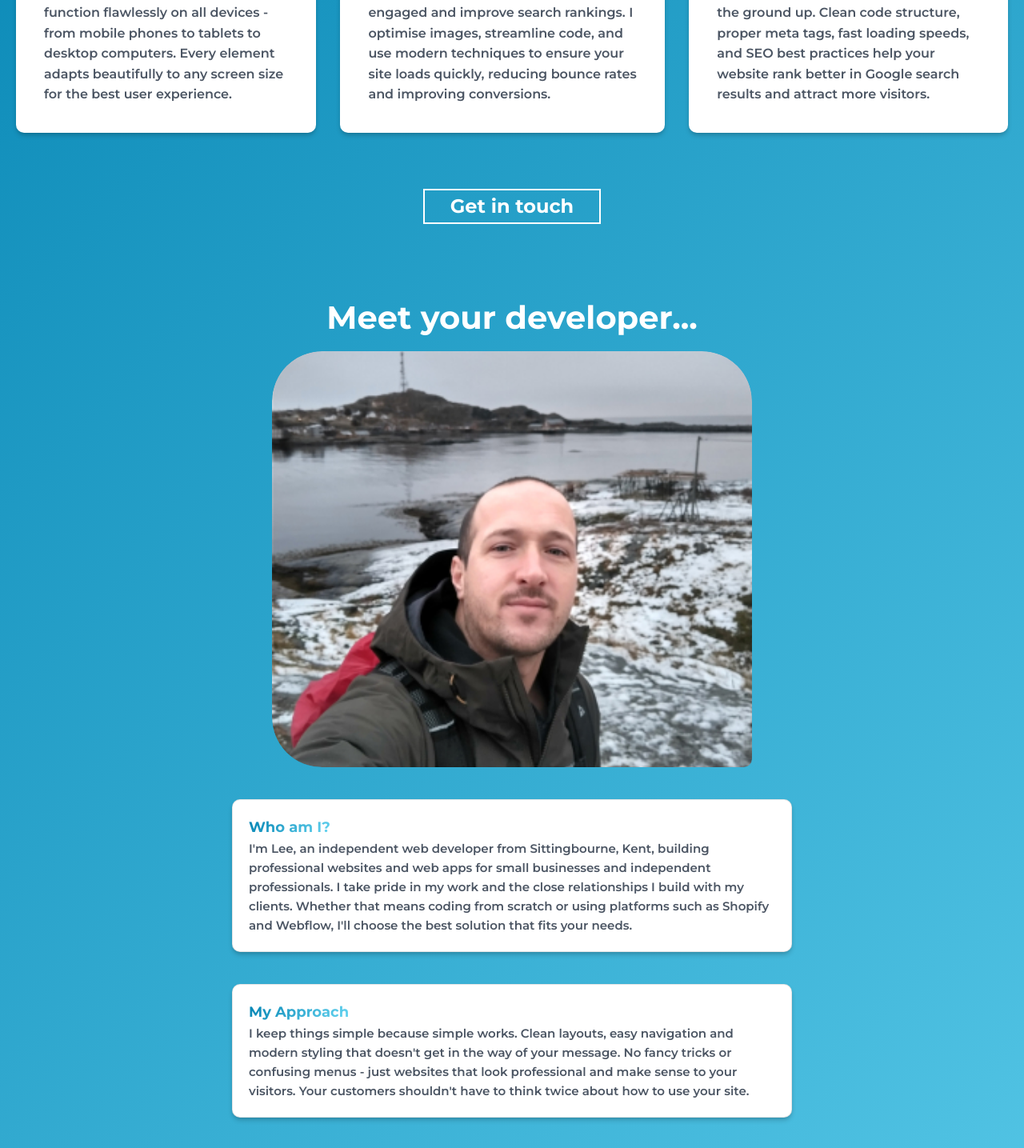
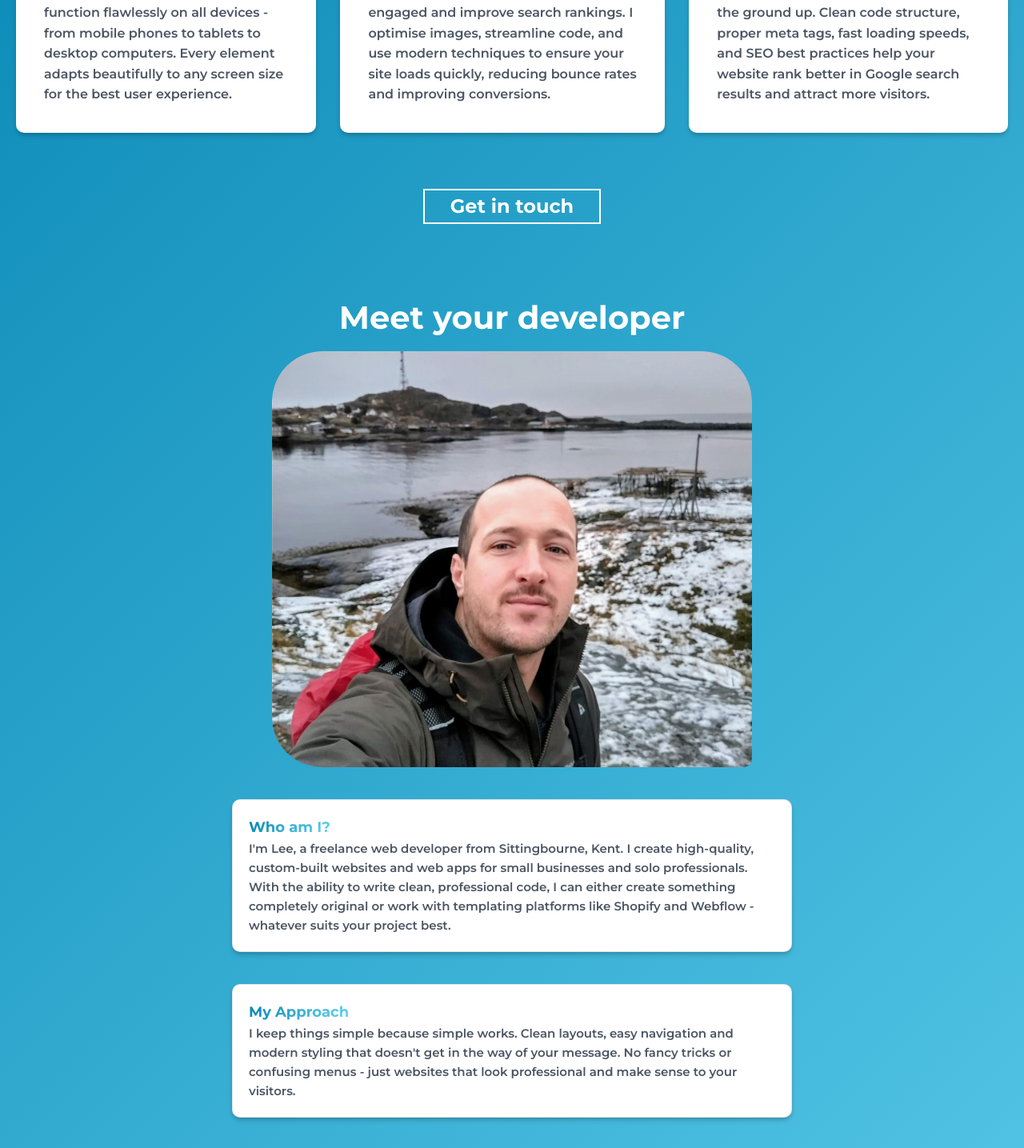
Before and after one commit to Charlton305/portfolio, a React (Vite) app: page / in a window 1280 px wide. Shown: the part 1330-2765 px from the top of the page at 80% size. Built offline with nearby package versions, Linux system fonts and the light colour scheme.

Commit message:
Add scroll reveal to primary text

```diff
--- a/src/assets/styles/components/_about-me.scss
+++ b/src/assets/styles/components/_about-me.scss
@@ -146,7 +146,6 @@
 
 .meet-your-dev--desktop {
   margin: 0 0 1rem;
-  font-size: 4rem;
 
   @media (max-width: 1280px) {
     display: none;
--- a/src/components/AboutMe.jsx
+++ b/src/components/AboutMe.jsx
@@ -1,153 +1,124 @@
-import { useEffect } from "react"
-import photo from "../assets/images/Photo-of-me-in-norway.jpg"
-import logo from "../assets/images/logo.svg"
+import { useEffect } from 'react'
+import photo from '../assets/images/me-in-norway.jpg'
+import logo from '../assets/images/logo.svg'
 
-import { MonitorSmartphone, Zap, SearchCheck } from "lucide-react"
+import { MonitorSmartphone, Zap, SearchCheck } from 'lucide-react'
 
 const AboutMe = () => {
   useEffect(() => {
-    const button = document.querySelector(".get-in-touch-button")
+    const button = document.querySelector('.get-in-touch-button')
 
     const handleMouseEnter = () => {
-      button.querySelector(".white-background").style.width = "100%"
+      button.querySelector('.white-background').style.width = '100%'
     }
 
     const handleMouseLeave = () => {
-      button.querySelector(".white-background").style.width = "0"
+      button.querySelector('.white-background').style.width = '0'
     }
 
-    button.addEventListener("mouseenter", handleMouseEnter)
-    button.addEventListener("mouseleave", handleMouseLeave)
+    button.addEventListener('mouseenter', handleMouseEnter)
+    button.addEventListener('mouseleave', handleMouseLeave)
 
     // Cleanup function
     return () => {
-      button.removeEventListener("mouseenter", handleMouseEnter)
-      button.removeEventListener("mouseleave", handleMouseLeave)
+      button.removeEventListener('mouseenter', handleMouseEnter)
+      button.removeEventListener('mouseleave', handleMouseLeave)
     }
   }, [])
 
   return (
-    <div className="about-me" id="about">
-      <h2 className="about-me__heading">
-        PROFESSIONAL WEBSITES WITH A PERSONAL TOUCH
-      </h2>
-      <p className="about-me__subheading">
-        I design and build professional, attractive websites
-        that help your business grow. I handle all the technical decisions
-        whilst working closely with my clients, allowing as much or as little
-        input as needed to achieve a truly personal experience...
+    <div className='about-me' id='about'>
+      <h2 className='about-me__heading'>PROFESSIONAL WEBSITES WITH A PERSONAL TOUCH</h2>
+      <p className='about-me__subheading'>
+        I design and build professional, attractive websites that help your business grow. I handle all the technical
+        decisions whilst working closely with my clients, allowing as much or as little input as needed to achieve a
+        truly personal experience...
       </p>
 
-      <div className="about-me__info-container">
-        <div className="about-me__info-box info-box-1">
-          <MonitorSmartphone className="about-me__icon" size={50} />
-          <h3 className="">FULLY RESPONSIVE</h3>
+      <div className='about-me__info-container'>
+        <div className='about-me__info-box info-box-1'>
+          <MonitorSmartphone className='about-me__icon' size={50} />
+          <h3 className=''>FULLY RESPONSIVE</h3>
           <p>
-            Your website will look perfect and function flawlessly on all
-            devices - from mobile phones to tablets to desktop computers. Every
-            element adapts beautifully to any screen size for the best user
-            experience.
+            Your website will look perfect and function flawlessly on all devices - from mobile phones to tablets to
+            desktop computers. Every element adapts beautifully to any screen size for the best user experience.
           </p>
         </div>
-        <div className="about-me__info-box info-box-2">
-          <Zap className="about-me__icon" size={50} />
-          <h3 className="">LIGHTNING-FAST LOADING</h3>
+        <div className='about-me__info-box info-box-2'>
+          <Zap className='about-me__icon' size={50} />
+          <h3 className=''>LIGHTNING-FAST LOADING</h3>
           <p>
-            Fast-loading websites keep visitors engaged and improve search
-            rankings. I optimise images, streamline code, and use modern
-            techniques to ensure your site loads quickly, reducing bounce rates
-            and improving conversions.
+            Fast-loading websites keep visitors engaged and improve search rankings. I optimise images, streamline code,
+            and use modern techniques to ensure your site loads quickly, reducing bounce rates and improving
+            conversions.
           </p>
         </div>
-        <div className="about-me__info-box info-box-3">
-          <SearchCheck className="about-me__icon" size={50} />
-          <h3 className="">SEO OPTIMISED</h3>
+        <div className='about-me__info-box info-box-3'>
+          <SearchCheck className='about-me__icon' size={50} />
+          <h3 className=''>SEO OPTIMISED</h3>
           <p>
-            Built with search engines in mind from the ground up. Clean code
-            structure, proper meta tags, fast loading speeds, and SEO best
-            practices help your website rank better in Google search results and
-            attract more visitors.
+            Built with search engines in mind from the ground up. Clean code structure, proper meta tags, fast loading
+            speeds, and SEO best practices help your website rank better in Google search results and attract more
+            visitors.
           </p>
         </div>
       </div>
 
-      <div className="about-me__cta-container">
-        <a href="#contact" className="get-in-touch-button">
-          <span className="button-text">Get in touch</span>
-          <div className="white-background"></div>
+      <div className='about-me__cta-container'>
+        <a href='#contact' className='get-in-touch-button'>
+          <span className='button-text'>Get in touch</span>
+          <div className='white-background'></div>
         </a>
       </div>
 
-      <div className="about-me__content-container">
-        <h2 className="meet-your-dev--mobile">Meet your developer...</h2>
-        <div className="about-me__img-container">
-          <img
-            className="about-me__img"
-            src={photo}
-            alt="Lee Charlton in Lofoten islands in Norway"
-          />
-          <div className="about-me__image-text-container">
+      <div className='about-me__content-container'>
+        <h2 className='meet-your-dev--mobile'>Meet your developer</h2>
+        <div className='about-me__img-container'>
+          <img className='about-me__img' src={photo} alt='Lee Charlton in Lofoten islands in Norway' />
+          <div className='about-me__image-text-container'>
             <div>
-              <p className="about-me__image-text-name text-blue">
-                Lee Charlton
-              </p>
-              <p className="about-me__image-text-job">Web Developer</p>
+              <p className='about-me__image-text-name text-blue'>Lee Charlton</p>
+              <p className='about-me__image-text-job'>Web Developer</p>
             </div>
-            <img
-              className="about-me__image-text-image"
-              src={logo}
-              alt="web dev logo"
-            />
+            <img className='about-me__image-text-image' src={logo} alt='web dev logo' />
           </div>
         </div>
-        <div className="about-me__text-container">
-          <h2 className="meet-your-dev--desktop">Meet your developer...</h2>
-          <div className="about-me__card diagonal">
-            <h3 className="about-me__section-title text-blue">Who am I?</h3>
-            <p className="">
-              I'm Lee, an independent web developer from Sittingbourne, Kent,
-              building professional websites and web apps for small businesses
-              and independent professionals. I take pride in my work and the
-              close relationships I build with my clients. Whether that means
-              coding from scratch or using platforms such as Shopify and
-              Webflow, I'll choose the best solution that fits your needs.
+        <div className='about-me__text-container'>
+          <h2 className='meet-your-dev--desktop'>Meet your developer</h2>
+          <div className='about-me__card diagonal'>
+            <h3 className='about-me__section-title text-blue'>Who am I?</h3>
+            <p className=''>
+              I'm Lee, a freelance web developer from Sittingbourne, Kent. I create high-quality, custom-built websites
+              and web apps for small businesses and solo professionals. With the ability to write clean, professional
+              code, I can either create something completely original or work with templating platforms like Shopify and
+              Webflow - whatever suits your project best.
             </p>
           </div>
-          <div className="about-me__card diagonal">
-            <h3 className="about-me__section-title text-blue">My Approach</h3>
-            <p className="">
-              I keep things simple because simple works. Clean layouts, easy
-              navigation and modern styling that doesn't get in the way of your
-              message. No fancy tricks or confusing menus - just websites that
-              look professional and make sense to your visitors. Your customers
-              shouldn't have to think twice about how to use your site.
+          <div className='about-me__card diagonal'>
+            <h3 className='about-me__section-title text-blue'>My Approach</h3>
+            <p className=''>
+              I keep things simple because simple works. Clean layouts, easy navigation and modern styling that doesn't
+              get in the way of your message. No fancy tricks or confusing menus - just websites that look professional
+              and make sense to your visitors.
             </p>
           </div>
 
-          <div className="about-me__card diagonal">
-            <h3 className="about-me__section-title text-blue">
-              Who I Work With
-            </h3>
+          <div className='about-me__card diagonal'>
+            <h3 className='about-me__section-title text-blue'>Who I Work With</h3>
             <p>
-              I work with all kinds of small businesses. Local pubs and
-              restaurants looking to showcase their current menus and take
-              bookings online. Construction companies who need to display their
-              work and make it easy for customers to get in touch. Creative
-              professionals building their portfolios. Really, any business
-              owner who wants a website that works as hard as they do.
+              I work with all kinds of small businesses - pubs and restaurants, construction companies, office teams,
+              and everyone in between. Whether it's a simple website to showcase your work, an online booking system, or
+              a complete custom-built data management app, I can help.
             </p>
           </div>
         </div>
       </div>
-      <div className="about-me__card--get-started diagonal">
-        <h4 className="about-me__section-title text-blue">
-          Ready To Get Started?
-        </h4>
+      <div className='about-me__card--get-started diagonal'>
+        <h4 className='about-me__section-title text-blue'>Ready To Get Started?</h4>
         <p>
-          I'd love to hear about your project. Email me at{" "}
-          <a href="mailto:lee@charltonwebdev.com">lee@charltonwebdev.com</a> or
-          call/text/WhatsApp <a href="tel:07947680701">07947 680 701</a> for a
-          no-pressure chat about what we can create together.
+          I'd love to hear about your project. Email me at{' '}
+          <a href='mailto:lee@charltonwebdev.com'>lee@charltonwebdev.com</a> or call/text/WhatsApp{' '}
+          <a href='tel:07947680701'>07947 680 701</a> for a no-pressure chat about what we can create together.
         </p>
       </div>
     </div>
--- a/src/components/App.jsx
+++ b/src/components/App.jsx
@@ -1,25 +1,25 @@
-import React, { useEffect } from "react";
-import Welcome from "./Welcome";
-import AboutMe from "./AboutMe";
-import ProjectsList from "./ProjectsList";
-import Contact from "./Contact";
-import scrollReveal from "../assets/scrollReveal";
-import { targetElements, defaultProps } from "../assets/scrollRevealData";
-import Services from "./Services";
+import { useEffect } from 'react'
+import Welcome from './Welcome'
+import AboutMe from './AboutMe'
+import ProjectsList from './ProjectsList'
+import Contact from './Contact'
+import scrollReveal from '../assets/scrollReveal'
+import { targetElements, defaultProps } from '../assets/scrollRevealData'
+import Services from './Services'
 
 const App = () => {
   useEffect(() => {
-    scrollReveal(targetElements, defaultProps);
-  }, []);
+    scrollReveal(targetElements, defaultProps)
+  }, [])
   return (
-    <>
+    <main>
       <Welcome />
       <AboutMe />
       <Services />
       <ProjectsList />
       <Contact />
-    </>
-  );
-};
+    </main>
+  )
+}
 
-export default App;
+export default App
--- a/src/components/Welcome.jsx
+++ b/src/components/Welcome.jsx
@@ -80,7 +80,7 @@ const Welcome = () => {
   return (
     <div className="content-container welcome-container" id="welcome">
       <div className="welcome-text-container">
-        <h1 className="welcome-text-primary text-blue">LEE CHARLTON - WEB DEVELOPER</h1>
+        <h1 className="welcome-text-primary load-hidden text-blue">LEE CHARLTON - WEB DEVELOPER</h1>
         <h2 className="load-hidden welcome-text-secondary">
           Website designer and developer specialising in small business websites
         </h2>
```
Also changed, not shown: src/assets/scrollRevealData.js (+8 -0 lines), src/assets/images/me-in-norway.jpg (added), working-on.txt (deleted).
